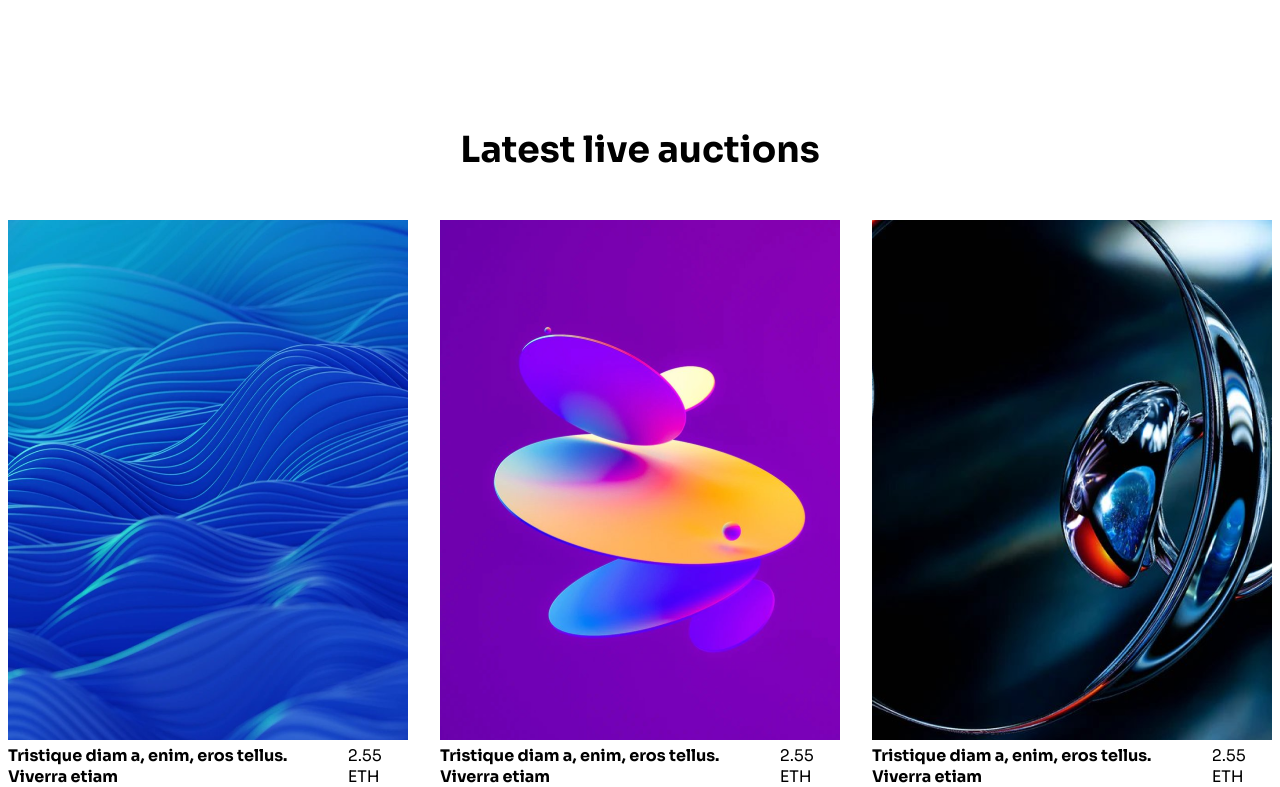
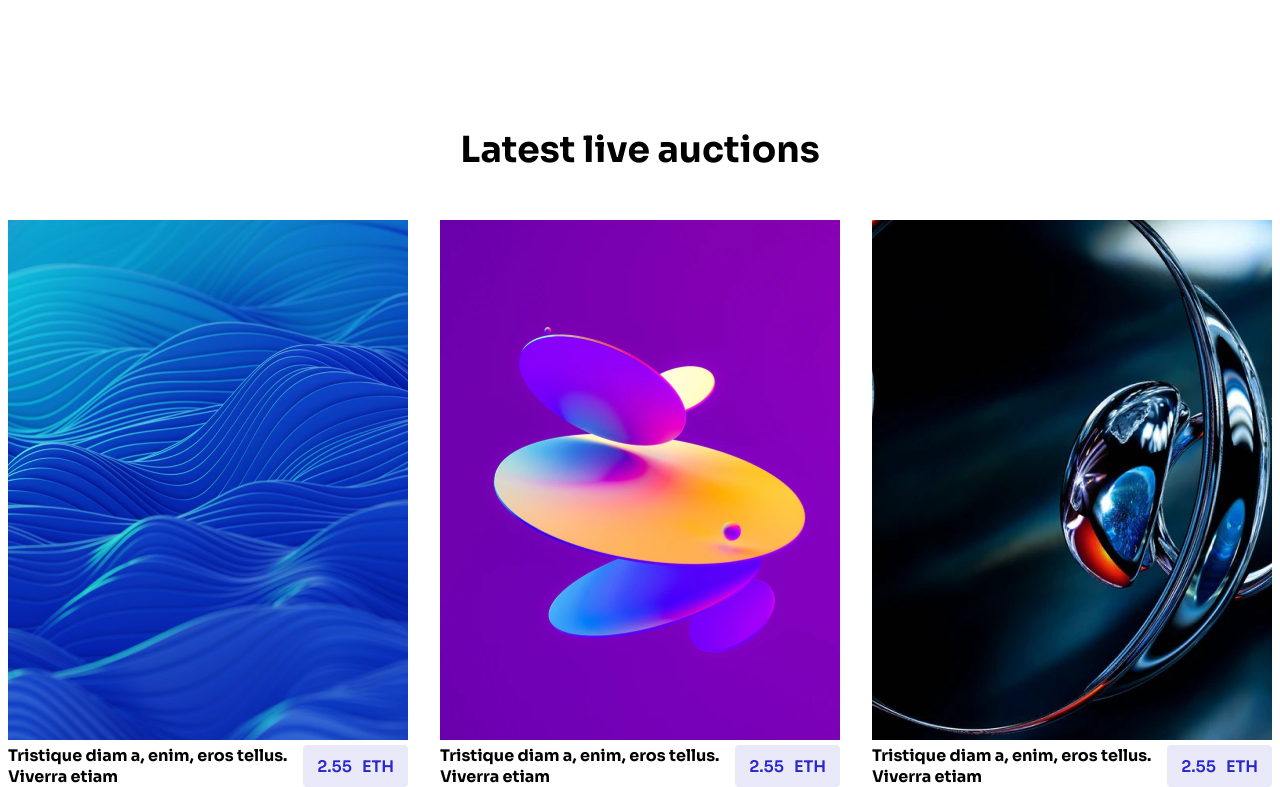
Before and after one commit to LazanIT/NFT-Market-Copy, a website: page index.html in a window 1280 px wide. Shown: the part 839-1626 px from the top of the page. Drawn offline with nearby package versions, Linux system fonts and the light colour scheme.

Commit message:
Added style on right paragpraph

```diff
--- a/custom-css/components/_variables.scss
+++ b/custom-css/components/_variables.scss
@@ -4,6 +4,8 @@ $gray-color: #7780a1;
 $blue-purple: #2a27c9;
 $light-gray: #bbc0d0;
 $white-color: #fff;
+$primary-purple-dark: rgba(42, 39, 201, 1);
+
 // Background color
 $purple-linear-gradient: linear-gradient(104deg, #4745d0 0%, #2a27c9 60.23%);
 $background-rest-white: #fff;
--- a/custom-css/section/_auction.scss
+++ b/custom-css/section/_auction.scss
@@ -15,6 +15,18 @@
         h3 {
           font-size: 1rem;
         }
+        p {
+          border-radius: 0.25rem;
+          background: rgba(42, 39, 201, 0.1);
+          padding: 0.5rem 0.875rem;
+          align-items: center;
+          display: inline-flex;
+          font-size: $sm-font;
+          font-weight: $weight-600;
+          color: $blue-purple;
+          gap: 0.625rem;
+          text-align: center;
+        }
       }
     }
   }
--- a/index.html
+++ b/index.html
@@ -137,35 +137,35 @@
 
           <div class="text-holder d-flex">
             <h3>Tristique diam a, enim, eros tellus. Viverra etiam</h3>
-            <span>2.55 ETH</span>
+            <p>2.55 <span>ETH</span></p>
           </div>
         </div>
         <div class="image-holder">
           <img src="img/blue-image.png" alt=" blue image" />
           <div class="text-holder d-flex">
             <h3>Tristique diam a, enim, eros tellus. Viverra etiam</h3>
-            <span>2.55 ETH</span>
+            <p>2.55 <span>ETH</span></p>
           </div>
         </div>
         <div class="image-holder">
           <img src="img/purple-image.png" alt=" purple image" />
           <div class="text-holder d-flex">
             <h3>Tristique diam a, enim, eros tellus. Viverra etiam</h3>
-            <span>2.55 ETH</span>
+            <p>2.55 <span>ETH</span></p>
           </div>
         </div>
         <div class="image-holder">
           <img src="img/dark-blue-image.png" alt=" dark blue image" />
           <div class="text-holder d-flex">
             <h3>Tristique diam a, enim, eros tellus. Viverra etiam</h3>
-            <span>2.55 ETH</span>
+            <p>2.55 <span>ETH</span></p>
           </div>
         </div>
         <div class="image-holder">
           <img src="img/purple-image.png" alt=" yellow image" />
           <div class="text-holder d-flex">
             <h3>Tristique diam a, enim, eros tellus. Viverra etiam</h3>
-            <span>2.55 ETH</span>
+            <p>2.55 <span>ETH</span></p>
           </div>
         </div>
       </article>
```
Also changed, not shown: css/style.css.
